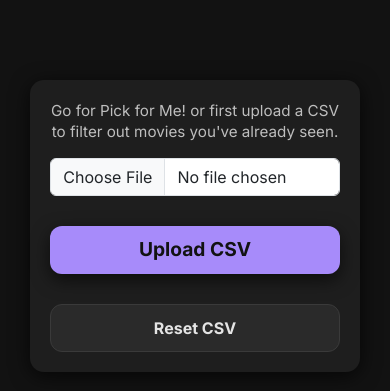
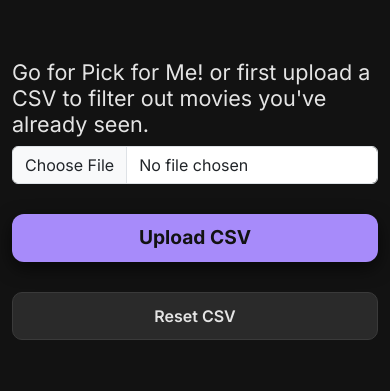
Before and after one commit to xenkou90/the-movie-picker, a Flask app: page /upload in a window 390 px wide. Shown: the part 70-461 px from the top of the page. Run offline with Flask 3, Linux system fonts and the light colour scheme; some libraries are stand-ins or nearby versions.

Commit message:
Hide about-page guessing game on mobile; keep desktop layout and correcting CSS.

```diff
--- a/static/style.css
+++ b/static/style.css
@@ -622,37 +602,8 @@ body {
     color: #000 !important;
 }
 
-
 /* ==========================================================
-   UPLOAD CARD — MOBILE
-   ========================================================== */
-.upload-card {
-    background: var(--card);
-    padding: 20px;
-    margin-top: 20px;
-    width: 90%;
-    max-width: 340px;
-    border-radius: 14px;
-    box-shadow: 0 4px 20px rgba(0,0,0,0.7);
-}
-
-.upload-subtitle {
-    color: var(--muted-2);
-    font-size: 0.95rem;
-    text-align: center;
-    margin-bottom: 15px;
-    line-height: 1.4;
-}
-
-.reset-btn-mobile {
-    border-radius: 12px;
-    font-weight: 700;
-    height: 48px;
-}
-
-
-/* ==========================================================
-   UPLOAD CARD — DESKTOP VERSION
+   UPLOAD CARD
    ========================================================== */
 .upload-card-desktop {
     background: var(--card);
```
Also changed, not shown: other parts of static/style.css (+81 -102 lines), templates/about.html (+5 -12 lines), templates/guess.html (+14 -15 lines).
